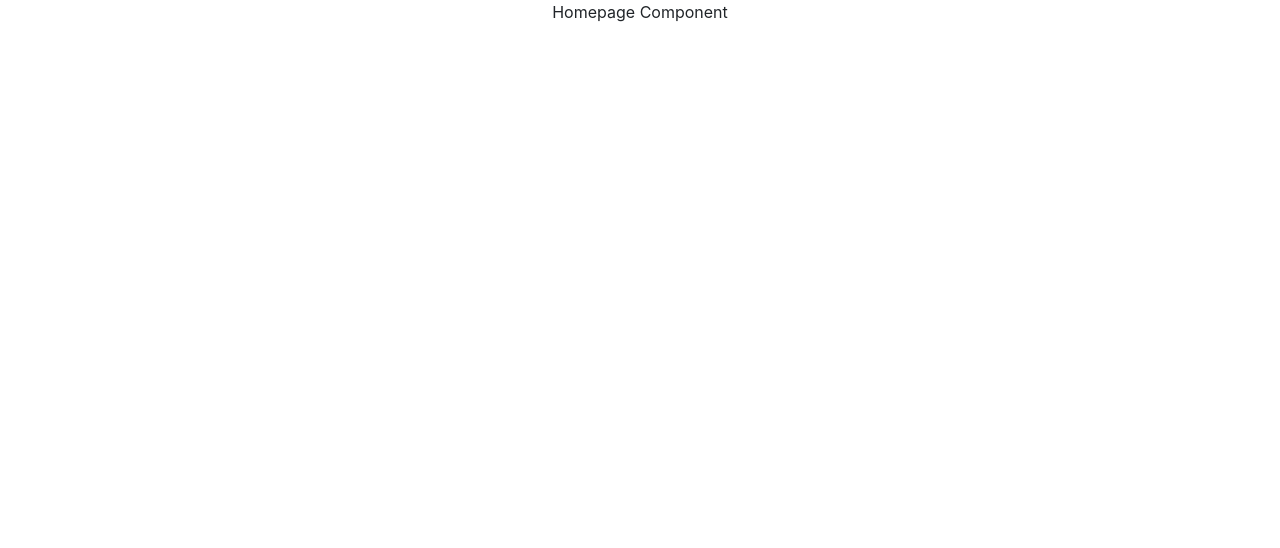
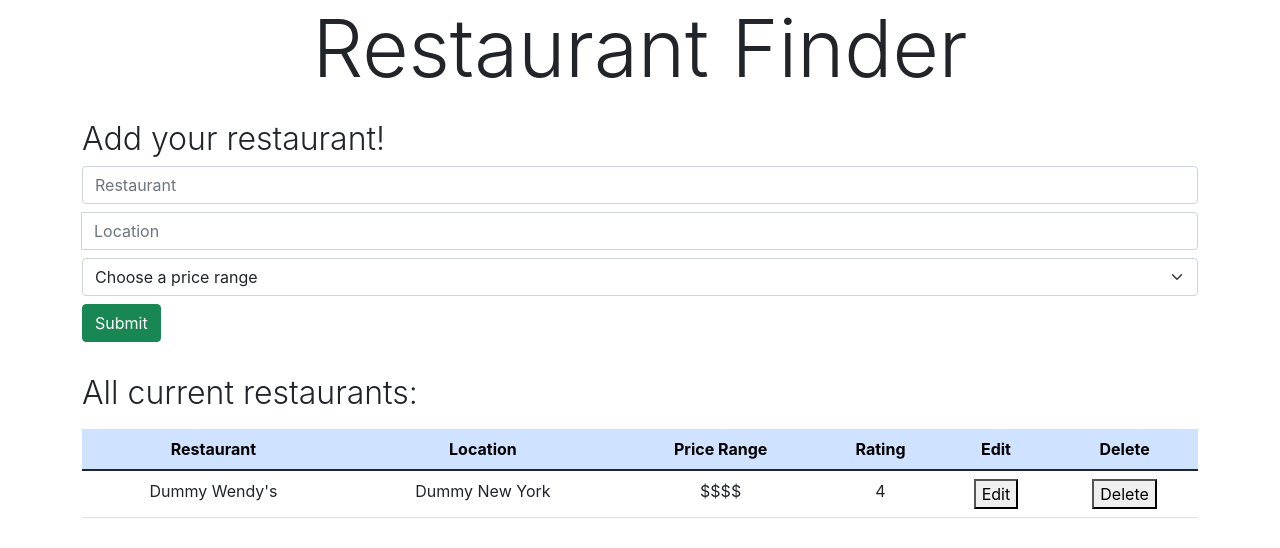
Before and after one commit to layeleomehta/Restaurant-Finder, a React (Create React App) app in the folder client/: page / in a window 1280 px wide. Shown: the top 548 px of the page. Built offline with nearby package versions, Linux system fonts and the light colour scheme.

Commit message:
added and rendered all components for Homepage

```diff
--- /dev/null
+++ b/client/src/components/Homepage/AddRestaurant.js
@@ -0,0 +1,35 @@
+import React from 'react'
+
+const AddRestaurant = () => {
+  return (
+    <div className='mt-4'>
+        <h2 className='fw-light text-start'>Add your restaurant!</h2>
+        <form class="form-inline">
+            <label class="sr-only" for="inlineFormInputName2">Name</label>
+            <input type="text" class="form-control mb-2 mr-sm-2" id="inlineFormInputName2" placeholder="Restaurant"/>
+
+            <label class="sr-only" for="inlineFormInputGroupUsername2">Username</label>
+            <div class="input-group mb-2 mr-sm-2">
+                <div class="input-group-prepend">
+                </div>
+                <input type="text" class="form-control" id="inlineFormInputGroupUsername2" placeholder="Location"/>
+            </div>
+
+            <select class="form-select custom-select my-1 mr-sm-2" id="inlineFormCustomSelectPref">
+                <option selected>Choose a price range</option>
+                <option value="1">$</option>
+                <option value="2">$$</option>
+                <option value="3">$$$</option>
+                <option value="4">$$$$</option>
+                <option value="5">$$$$$</option>
+            </select>
+
+            <div className="text-start">
+              <button type="submit" class="text-left btn btn-success mb-2 mt-1">Submit</button>
+            </div>
+        </form>
+    </div>
+  )
+}
+
+export default AddRestaurant;
--- /dev/null
+++ b/client/src/components/Homepage/Header.js
@@ -0,0 +1,9 @@
+import React from 'react'
+
+const Header = () => {
+  return (
+      <h1 className="text-center display-1 font-weight-bold">Restaurant Finder</h1>
+  )
+}
+
+export default Header;
--- /dev/null
+++ b/client/src/components/Homepage/ViewRestaurants.js
@@ -0,0 +1,33 @@
+import React from 'react'
+
+const ViewRestaurants = () => {
+  return (
+    <div className='mt-4'>
+        <h2 className='fw-light text-start mb-3'>All current restaurants:</h2>
+        <table class="table table-hover">
+        <thead>
+            <tr className='table-primary'>
+            <th scope="col">Restaurant</th>
+            <th scope="col">Location</th>
+            <th scope="col">Price Range</th>
+            <th scope="col">Rating</th>
+            <th scope="col">Edit</th>
+            <th scope="col">Delete</th>
+            </tr>
+        </thead>
+        <tbody>
+            <tr>
+            <td>Dummy Wendy's</td>
+            <td>Dummy New York</td>
+            <td>$$$$</td>
+            <td>4</td>
+            <td><button>Edit</button></td>
+            <td><button>Delete</button></td>
+            </tr>
+        </tbody>
+        </table>
+    </div>
+  )
+}
+
+export default ViewRestaurants;
--- a/client/src/routes/Homepage.js
+++ b/client/src/routes/Homepage.js
@@ -1,8 +1,16 @@
-import React from 'react'
+import React from 'react';
+import Header from '../components/Homepage/Header';
+import AddRestaurant from '../components/Homepage/AddRestaurant';
+import ViewRestaurants from '../components/Homepage/ViewRestaurants';
 
 const Homepage = () => {
   return (
-    <div>Homepage Component</div>
+    <div>
+        <Header/>
+        <AddRestaurant/>
+        <ViewRestaurants/>
+
+    </div>
   )
 }
 
```
